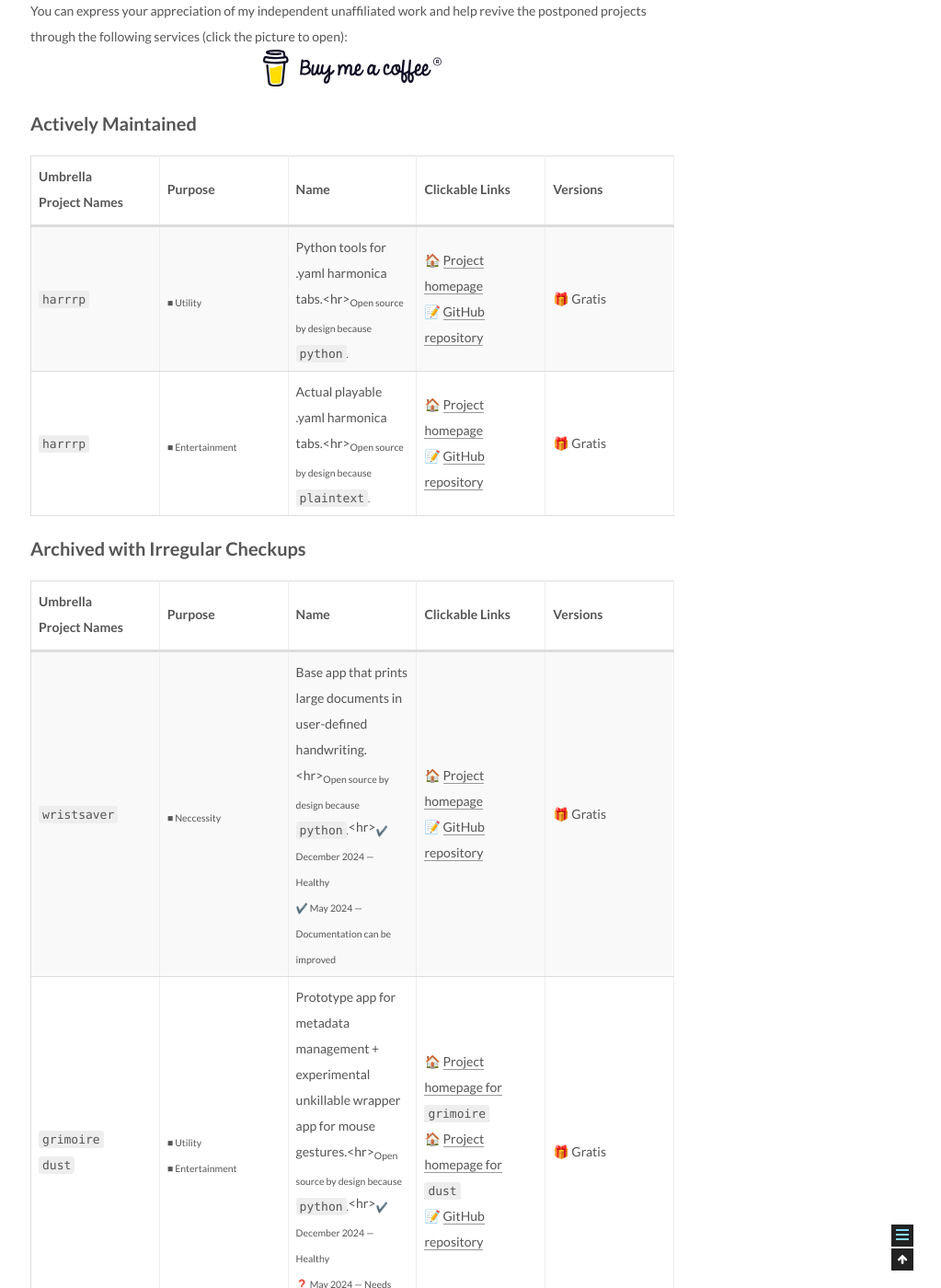
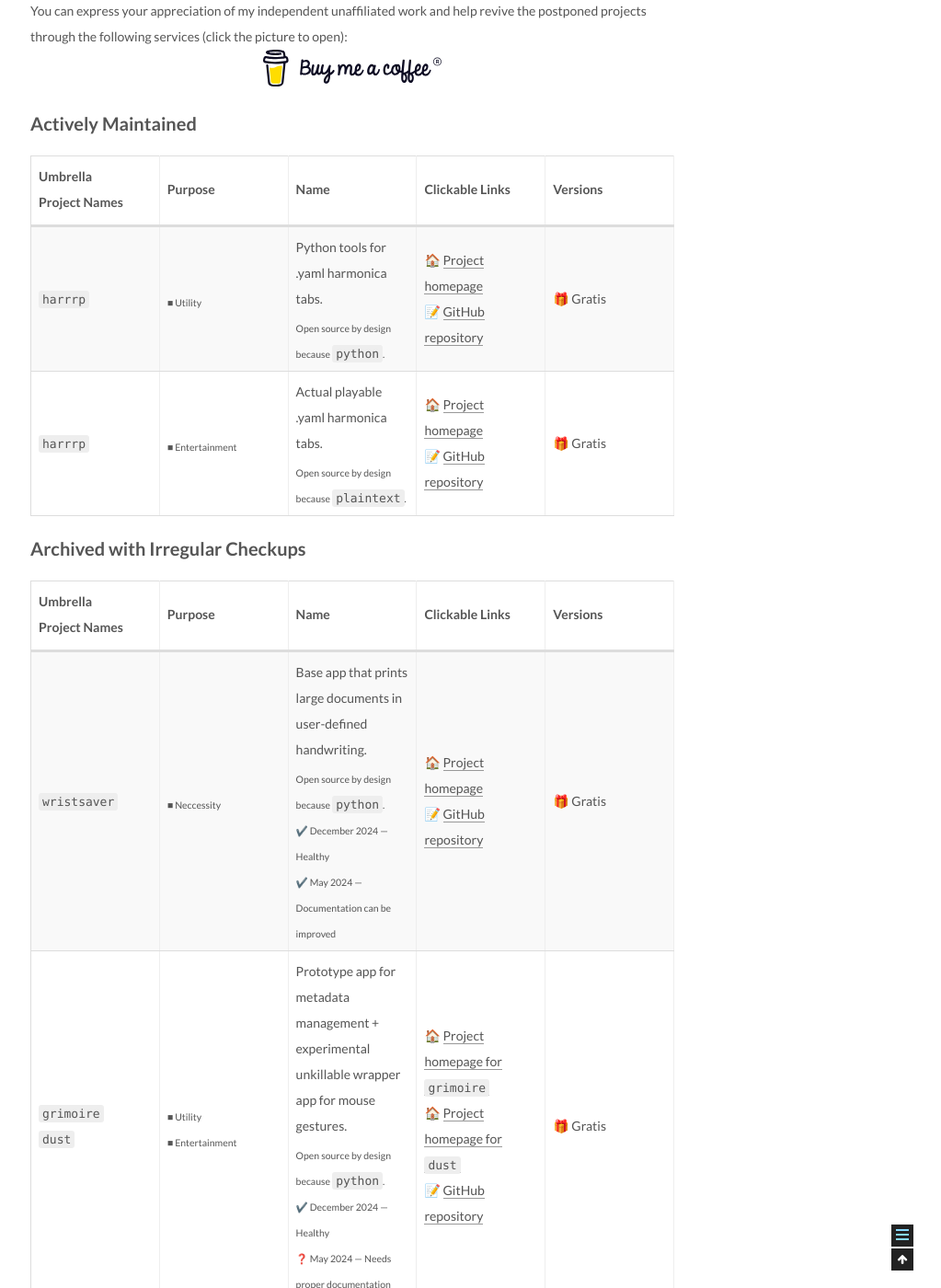
Before and after one commit to gggrv/gggrv.github.io, a Jekyll site: the page built from about/projects.md, in a window 1280 px wide and 1400 px high, scrolled down 532 px. Shown: the whole window at 92% size, without its empty margins (257-1280 px from the left). Built offline with Jekyll 4.4.1, drawn with Linux system fonts in a browser that asks for light colours; our own code applies the rules of GitHub Pages for plain Markdown files; some of the changed text lies outside the part shown.

```diff
--- a/about/projects.md
+++ b/about/projects.md
@@ -14,27 +14,27 @@ You can express your appreciation of my independent unaffiliated work and help r
 
 | Umbrella<br>Project Names | Purpose | Name | Clickable Links | Versions |
 | --- | --- | --- | --- | --- |
-| `harrrp` | <sub>■ Utility</sub> | Python tools for .yaml harmonica tabs.<hr><sub>Open source by design because `python`.</sub> | 🏠 [Project homepage](https://gggrv.github.io/something/2022/03/22/devinfo-harrrp/)<br>📝 [GitHub repository](https://github.com/gggrv/harrrp_tab_tools) | 🎁 Gratis |
-| `harrrp` | <sub>■ Entertainment</sub> | Actual playable .yaml harmonica tabs.<hr><sub>Open source by design because `plaintext`.</sub> | 🏠 [Project homepage](https://gggrv.github.io/something/2022/03/22/devinfo-harrrp/)<br>📝 [GitHub repository](https://github.com/gggrv/harrrp_tabs) | 🎁 Gratis |
+| `harrrp` | <sub>■ Utility</sub> | Python tools for .yaml harmonica tabs.<br><sub>Open source by design because `python`.</sub> | 🏠 [Project homepage](https://gggrv.github.io/something/2022/03/22/devinfo-harrrp/)<br>📝 [GitHub repository](https://github.com/gggrv/harrrp_tab_tools) | 🎁 Gratis |
+| `harrrp` | <sub>■ Entertainment</sub> | Actual playable .yaml harmonica tabs.<br><sub>Open source by design because `plaintext`.</sub> | 🏠 [Project homepage](https://gggrv.github.io/something/2022/03/22/devinfo-harrrp/)<br>📝 [GitHub repository](https://github.com/gggrv/harrrp_tabs) | 🎁 Gratis |
 
 ## Archived with Irregular Checkups
 
 | Umbrella<br>Project Names | Purpose | Name | Clickable Links | Versions |
 | --- | ---  | --- | --- | --- |
-| `wristsaver` | <sub>■ Neccessity</sub> | Base app that prints large documents in user-defined handwriting.<hr><sub>Open source by design because `python`.</sub><hr><sub>✔️ December 2024 — Healthy</sub><br><sub>✔️ May 2024 — Documentation can be improved</sub> | 🏠 [Project homepage](https://gggrv.github.io/something/2022/05/17/devinfo-wristsaver/)<br>📝 [GitHub repository](https://github.com/gggrv/edu_archive_wristsaver_v5.5) | 🎁 Gratis |
-| `grimoire`<br>`dust`| <sub>■ Utility<br>■ Entertainment</sub> | Prototype app for metadata management + experimental unkillable wrapper app for mouse gestures.<hr><sub>Open source by design because `python`.</sub><hr><sub>✔️ December 2024 — Healthy</sub><br><sub>❓ May 2024 — Needs proper documentation</sub> | 🏠 [Project homepage for `grimoire`](https://gggrv.github.io/something/2024/12/09/devinfo-grimoire/)<br>🏠 [Project homepage for `dust`](https://gggrv.github.io/something/2022/05/17/devinfo-dust/)<br>📝 [GitHub repository](https://github.com/gggrv/edu_archive_dust_v5) | 🎁 Gratis |
+| `wristsaver` | <sub>■ Neccessity</sub> | Base app that prints large documents in user-defined handwriting.<br><sub>Open source by design because `python`.</sub><br><sub>✔️ December 2024 — Healthy</sub><br><sub>✔️ May 2024 — Documentation can be improved</sub> | 🏠 [Project homepage](https://gggrv.github.io/something/2022/05/17/devinfo-wristsaver/)<br>📝 [GitHub repository](https://github.com/gggrv/edu_archive_wristsaver_v5.5) | 🎁 Gratis |
+| `grimoire`<br>`dust`| <sub>■ Utility<br>■ Entertainment</sub> | Prototype app for metadata management + experimental unkillable wrapper app for mouse gestures.<br><sub>Open source by design because `python`.</sub><br><sub>✔️ December 2024 — Healthy</sub><br><sub>❓ May 2024 — Needs proper documentation</sub> | 🏠 [Project homepage for `grimoire`](https://gggrv.github.io/something/2024/12/09/devinfo-grimoire/)<br>🏠 [Project homepage for `dust`](https://gggrv.github.io/something/2022/05/17/devinfo-dust/)<br>📝 [GitHub repository](https://github.com/gggrv/edu_archive_dust_v5) | 🎁 Gratis |
 
 ## Postponed or Stuck in Development Hell
 
 | Umbrella<br>Project Names | Purpose | Name | Clickable Links | Versions |
 | --- | --- | --- | --- | --- |
-| `harrrp` | <sub>■ Entertainment</sub> | Webapp renderer for .yaml harmonica tabs.<hr><sub>Closed source by choice because exploitable cross-platform `dart` `flutter`.</sub> | 🏠 [Project homepage](https://gggrv.github.io/something/2022/03/22/devinfo-harrrp/)<br>📝 [GitHub repository](https://github.com/gggrv/harrrp_webapp_build) (empty at this moment) | 🎁 Gratis |
-| `matanus` | <sub>■ Необходимость<br>■ Развлечение*<br>* У всех разное чувство юмора</sub> | Колода [Anki](https://apps.ankiweb.net) с теорией и практикой в порядке, рекомендованном задачниками Демидовича, но так, чтобы было понятно даже домохозяйке*, и при осмотре беглым взглядом можно было быстро вспомнить то, что нужно сию секунду.<br><sub>* Домохозяйки бывают разные</sub><hr><sub>Open source by design because `html` `css` `plaintext`.</sub> | 📝 [Репа GitHub](https://github.com/gggrv/matanus4profanusmanus) (на данный момент пусто) | 🎁 Gratis<br>💵 For-profit |
-| `wristsaver` | <sub>■ Utility*<br>* Questionable</sub> | Major overhaul of the app that prints large documents in user-defined handwriting.<hr><sub>Open source by design because `python`.</sub> | 🏠 [Project homepage](https://gggrv.github.io/something/2022/05/17/devinfo-wristsaver/)<br>📝 [GitHub repository](https://github.com/gggrv/wristsaver_append) | 🎁 Gratis<br>💵 For-profit |
+| `harrrp` | <sub>■ Entertainment</sub> | Webapp renderer for .yaml harmonica tabs.<br><sub>Closed source by choice because exploitable cross-platform `dart` `flutter`.</sub> | 🏠 [Project homepage](https://gggrv.github.io/something/2022/03/22/devinfo-harrrp/)<br>📝 [GitHub repository](https://github.com/gggrv/harrrp_webapp_build) (empty at this moment) | 🎁 Gratis |
+| `matanus` | <sub>■ Необходимость<br>■ Развлечение*<br>* У всех разное чувство юмора</sub> | Колода [Anki](https://apps.ankiweb.net) с теорией и практикой в порядке, рекомендованном задачниками Демидовича, но так, чтобы было понятно даже домохозяйке*, и при осмотре беглым взглядом можно было быстро вспомнить то, что нужно сию секунду.<br><sub>* Домохозяйки бывают разные</sub><br><sub>Open source by design because `html` `css` `plaintext`.</sub> | 📝 [Репа GitHub](https://github.com/gggrv/matanus4profanusmanus) (на данный момент пусто) | 🎁 Gratis<br>💵 For-profit |
+| `wristsaver` | <sub>■ Utility*<br>* Questionable</sub> | Major overhaul of the app that prints large documents in user-defined handwriting.<br><sub>Open source by design because `python`.</sub> | 🏠 [Project homepage](https://gggrv.github.io/something/2022/05/17/devinfo-wristsaver/)<br>📝 [GitHub repository](https://github.com/gggrv/wristsaver_append) | 🎁 Gratis<br>💵 For-profit |
 
 ## Throwaway
 
 | Umbrella<br>Project Names | Purpose | Name | Clickable Links | Versions |
 | --- | --- | --- | --- | --- |
-| `aftercourse` | Neccessity | Quick haphazard cheatsheets/experiments that go nowhere on their own.<hr><sub>Open source by design.</sub> | 📝 [GitHub repository](https://github.com/gggrv/edu_archive_aftercourse)<br>📝 [GitHub Pages](https://gggrv.github.io/tag/#/aftercourse) | 🎁 Gratis |
-| `multilingolayouts` | Utility | Base layouts for [Multiling O Keyboard](https://play.google.com/store/apps/details?id=kl.ime.oh&hl=en-US).<hr><sub>Open source by design because `json`.</sub> | 📝 [GitHub gist](https://gist.github.com/gggrv/5623b95143cbf1f615828840c5c33998) | 🎁 Gratis |
+| `aftercourse` | Neccessity | Quick haphazard cheatsheets/experiments that go nowhere on their own.<br><sub>Open source by design.</sub> | 📝 [GitHub repository](https://github.com/gggrv/edu_archive_aftercourse)<br>📝 [GitHub Pages](https://gggrv.github.io/tag/#/aftercourse) | 🎁 Gratis |
+| `multilingolayouts` | Utility | Base layouts for [Multiling O Keyboard](https://play.google.com/store/apps/details?id=kl.ime.oh&hl=en-US).<br><sub>Open source by design because `json`.</sub> | 📝 [GitHub gist](https://gist.github.com/gggrv/5623b95143cbf1f615828840c5c33998) | 🎁 Gratis |
```
Also changed, not shown: about/index.md (+2 -2 lines).
